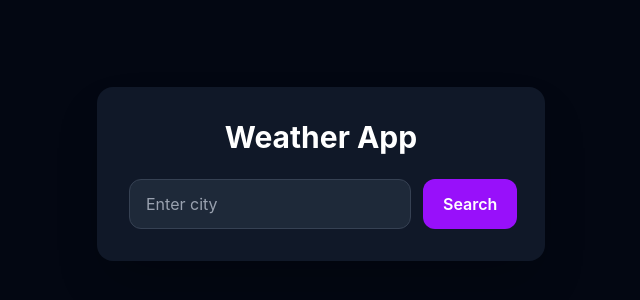
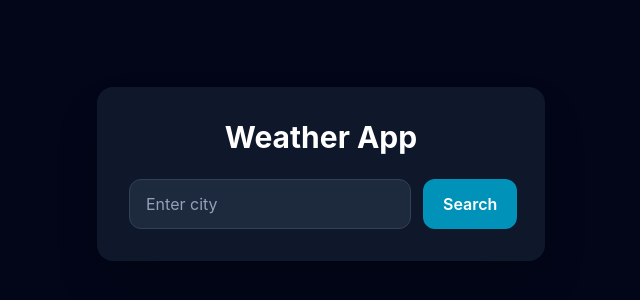
Before and after one commit to Oriyemi/React-Exercise, a React (Vite) app: page / in a window 1280 px wide. Shown: the part 226-526 px from the top of the page, without its empty margins (319-959 px from the left). Built offline with nearby package versions, Linux system fonts and the light colour scheme.

Commit message:
style: update WeatherApp component with new color scheme and improved styling

```diff
--- a/src/Components/WeatherApp.jsx
+++ b/src/Components/WeatherApp.jsx
@@ -55,9 +55,9 @@ function WeatherApp() {
     getWeather(cityInput);
   };
 
- return (
-  <div className="min-h-screen bg-gray-950 flex items-center justify-center px-4">
-    <div className="w-full max-w-md rounded-2xl bg-gray-900 p-8 shadow-2xl">
+  return (
+  <div className="min-h-screen bg-slate-950 flex items-center justify-center px-4">
+    <div className="w-full max-w-md rounded-2xl bg-slate-900 p-8 shadow-2xl">
 
       <h1 className="mb-6 text-center text-3xl font-bold text-white">
         Weather App
@@ -69,19 +69,19 @@ function WeatherApp() {
           placeholder="Enter city"
           value={cityInput}
           onChange={(e) => setCityInput(e.target.value)}
-          className="flex-1 rounded-xl border border-gray-700 bg-gray-800 px-4 py-3 text-white outline-none placeholder:text-gray-400 focus:border-purple-500 focus:ring-2 focus:ring-purple-500/30"
+          className="flex-1 rounded-xl border border-slate-700 bg-slate-800 px-4 py-3 text-white outline-none placeholder:text-slate-400 focus:border-cyan-500 focus:ring-2 focus:ring-cyan-500/30"
         />
 
         <button
           onClick={handleSubmit}
-          className="rounded-xl bg-purple-600 px-5 py-3 font-semibold text-white transition hover:bg-purple-500 active:scale-95"
+          className="rounded-xl bg-cyan-600 px-5 py-3 font-semibold text-white transition hover:bg-cyan-500 active:scale-95"
         >
           Search
         </button>
       </div>
 
       {loading && (
-        <p className="mt-6 text-center text-purple-400">
+        <p className="mt-6 text-center text-cyan-400">
           Loading weather...
         </p>
       )}
@@ -93,22 +93,22 @@ function WeatherApp() {
       )}
 
       {weatherData.city && !loading && !error && (
-        <div className="mt-8 rounded-2xl border border-gray-700 bg-gray-800 p-6 text-center">
+        <div className="mt-8 rounded-2xl border border-slate-700 bg-slate-800 p-6 text-center">
 
           <p className="text-2xl font-bold capitalize text-white">
             {weatherData.city}
           </p>
 
-          <p className="mt-4 text-5xl font-bold text-purple-400">
+          <p className="mt-4 text-5xl font-bold text-cyan-400">
             {weatherData.temp}°C
           </p>
 
-          <p className="mt-3 text-lg capitalize text-gray-300">
+          <p className="mt-3 text-lg capitalize text-slate-300">
             {weatherData.condition}
           </p>
 
-          <div className="mt-6 border-t border-gray-700 pt-5">
-            <p className="text-gray-400">
+          <div className="mt-6 border-t border-slate-700 pt-5">
+            <p className="text-slate-400">
               Humidity
             </p>
 
```
